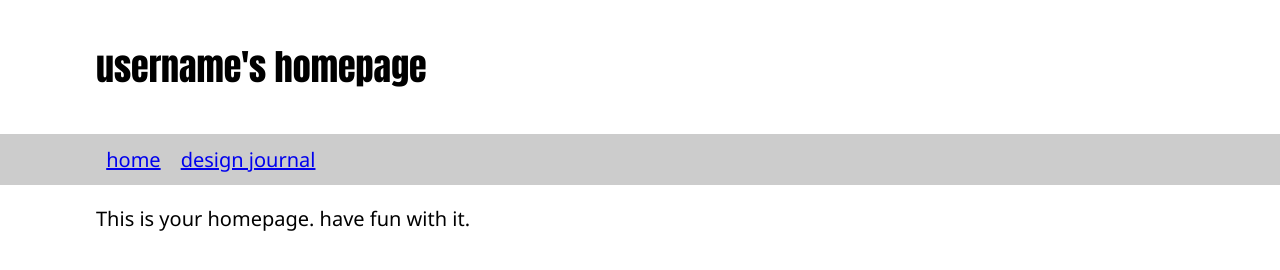
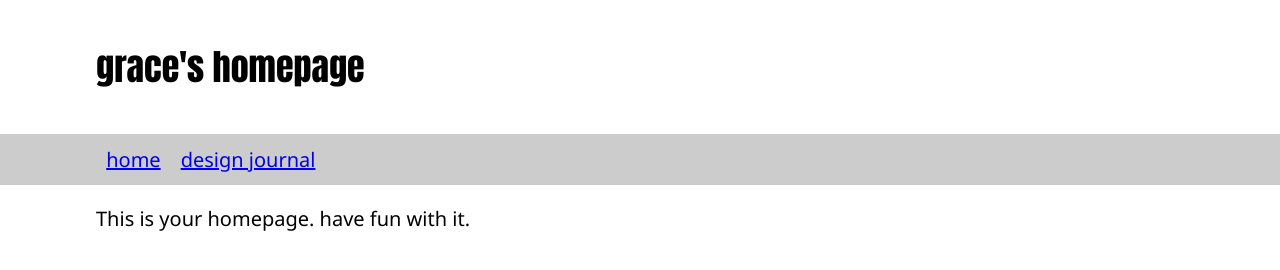
Before and after one commit to gpoutney/gpoutney.github.io, a plain HTML site: page index.html in a window 1280 px wide. Drawn offline with Linux system fonts and the light colour scheme.

Commit message:
changed header

```diff
--- a/index.html
+++ b/index.html
@@ -10,7 +10,7 @@
   </head>
   <body>
     <header>
-      <h1>username's homepage</h1>
+      <h1>grace's homepage</h1>
     </header>
     <nav>
       <div><a href="index.html">home</a><a href="design-journal.html">design journal</a></div>
```
